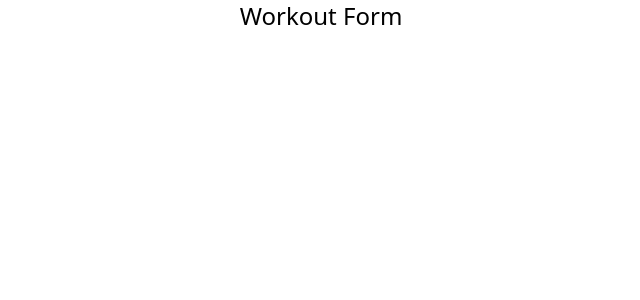
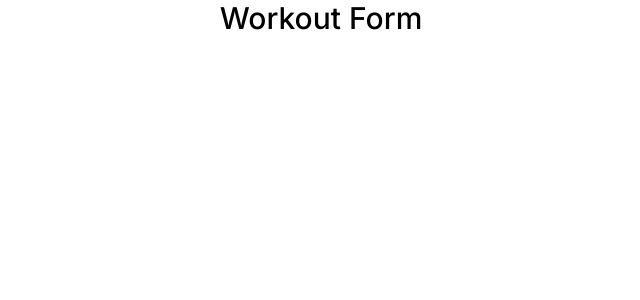
Before and after one commit to Radexman/workout-form, a React (Vite) app: page / in a window 1280 px wide. Shown: the top 300 px of the page, without its empty margins (319-959 px from the left). Built offline with nearby package versions, Linux system fonts and the light colour scheme.

Commit message:
feat: add custom colors and Inter font

```diff
--- a/src/App.tsx
+++ b/src/App.tsx
@@ -1,7 +1,7 @@
 function App() {
   return (
     <div className="container mx-auto">
-      <h1 className="text-center text-2xl font-medium">Workout Form</h1>
+      <h1 className="bg-blank text-center text-3xl font-medium">Workout Form</h1>
     </div>
   );
 }
--- a/src/index.css
+++ b/src/index.css
@@ -1 +1,12 @@
+@import url('https://fonts.googleapis.com/css2?family=Inter:ital,opsz,wght@0,14..32,100..900;1,14..32,100..900&display=swap');
 @import 'tailwindcss';
+
+@theme {
+  --font-sans: 'Inter', 'sans-serif';
+  --color-primary: #761be4;
+  --color-primary-hover: #6a19cd;
+  --color-primary-dark: #000853;
+  --color-background: #f0eaf8;
+  --color-error: #ed4545;
+  --color-muted: #cbb6e5;
+}
```
